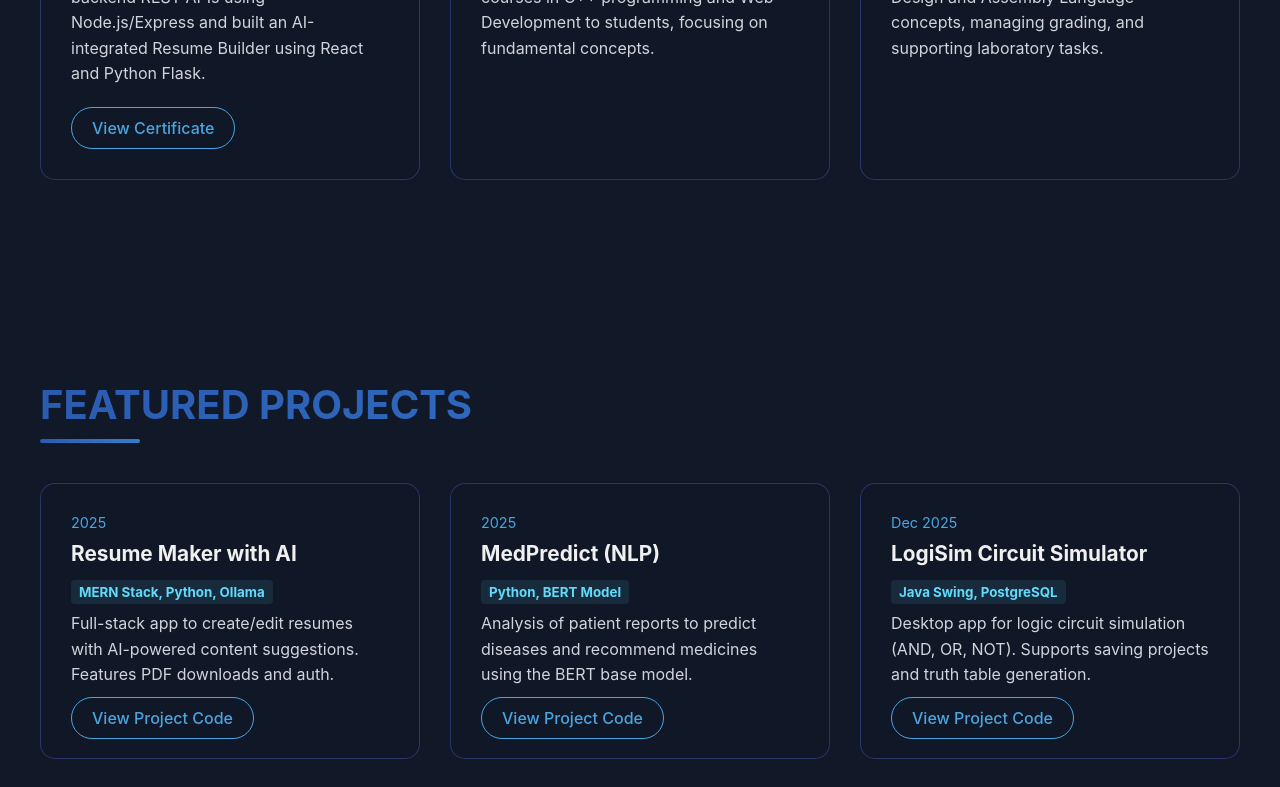
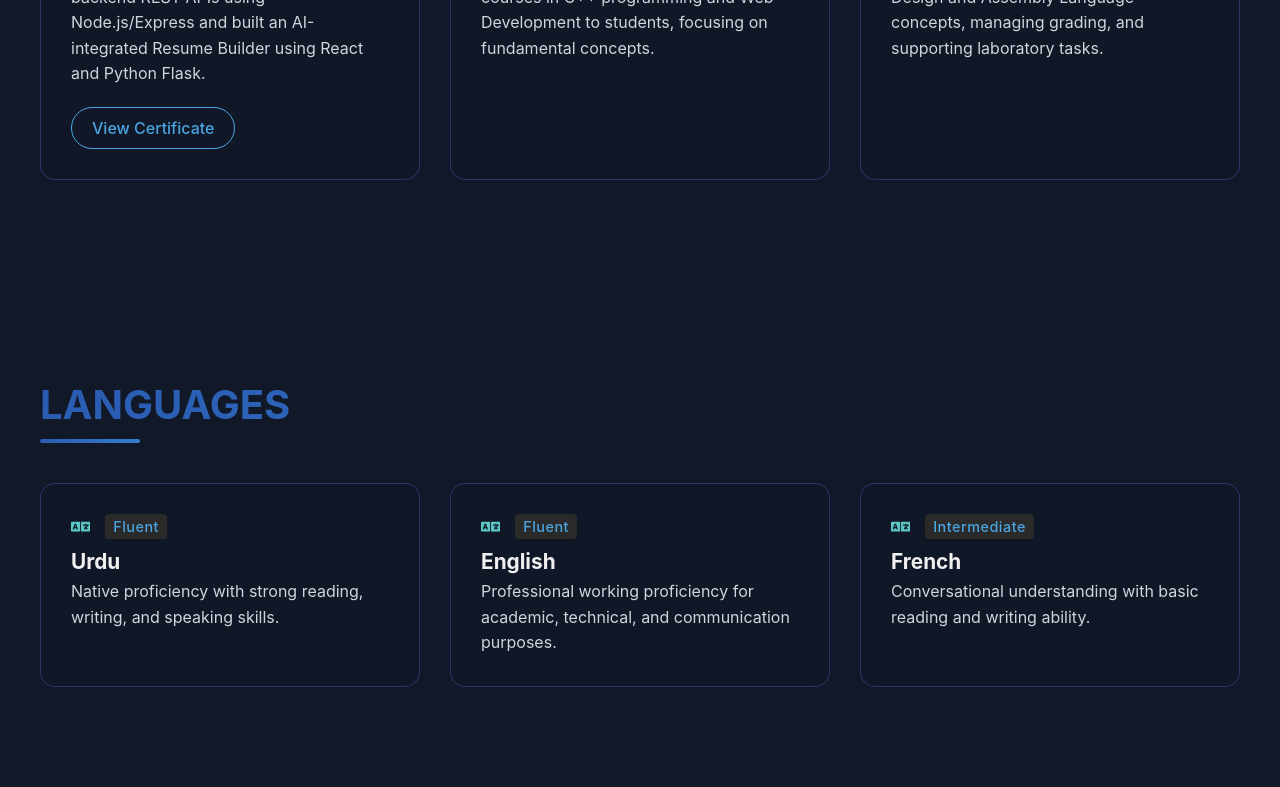
Before and after one commit to aykaimran/portfolio, a React (Create React App) app: page / in a window 1280 px wide. Shown: the part 2000-2787 px from the top of the page. Built offline with nearby package versions, Linux system fonts and the light colour scheme.

Commit message:
[Added languageSection]

```diff
--- a/src/App.css
+++ b/src/App.css
@@ -843,6 +843,7 @@ body {
   color: var(--teal-medium);
   font-size: 0.9rem;
   margin-bottom: 10px;
+  margin-left: 0;
 }
 
 .article-title {
--- /dev/null
+++ b/src/components/LanguagesSection.jsx
@@ -0,0 +1,50 @@
+import React from 'react';
+import { FaLanguage } from 'react-icons/fa';
+
+const languagesData = [
+  {
+    id: 1,
+    language: "Urdu",
+    level: "Fluent",
+    desc: "Native proficiency with strong reading, writing, and speaking skills."
+  },
+  {
+    id: 2,
+    language: "English",
+    level: "Fluent",
+    desc: "Professional working proficiency for academic, technical, and communication purposes."
+  },
+  {
+    id: 3,
+    language: "French",
+    level: "Intermediate",
+    desc: "Conversational understanding with basic reading and writing ability."
+  }
+];
+
+function LanguagesSection() {
+  return (
+    <section className="about-section" id="languages">
+      <div className="section-header">
+        <h2>LANGUAGES</h2>
+        <div className="section-underline"></div>
+      </div>
+
+      <div className="cards-grid">
+        {languagesData.map((lang) => (
+          <div key={lang.id} className="info-card">
+            <div className="card-header-line">
+              <FaLanguage className="card-icon" style={{ marginRight: '15px' }} />
+              <span className="card-date">  {lang.level}</span>
+            </div>
+
+            <h3 className="card-title">{lang.language}</h3>
+            <p className="card-desc">{lang.desc}</p>
+          </div>
+        ))}
+      </div>
+    </section>
+  );
+}
+
+export default LanguagesSection;
--- a/src/components/ProjectsSection.jsx
+++ b/src/components/ProjectsSection.jsx
@@ -1,4 +1,6 @@
 import React from 'react';
+import { FaProjectDiagram } from 'react-icons/fa';
+
 const projectsData = [
     {
         id: 1,
@@ -57,10 +59,15 @@ function ProjectsSection() {
                 <h2>FEATURED PROJECTS</h2>
                 <div className="section-underline"></div>
             </div>
-            <div className="articles-grid">
+            <div className="cards-grid">
                 {projectsData.map((project) => (
-                    <div key={project.id} className="article-card">
-                        <div className="article-date">{project.status}</div>
+                    <div key={project.id} className="info-card">
+                        <div className="card-header-line">
+                            <FaProjectDiagram className="card-icon" style={{ marginRight: '15px' }} />
+                            <span className="card-date">{project.status}</span>
+                        </div>
+
+
                         <h3 className="article-title">{project.title}</h3>
                         <div className="tech-badge-container">
                             <small className="tech-badge">{project.tech}</small>
--- a/src/pages/Portfolio.js
+++ b/src/pages/Portfolio.js
@@ -29,12 +29,12 @@
 import React from 'react';
 import HeroSection from '../components/HeroSection.jsx';
 import AboutSection from '../components/AboutSection.jsx';
-import ExperienceSection from '../components/ExperienceSection.jsx'; // New
+import ExperienceSection from '../components/ExperienceSection.jsx';
 import ProjectsSection from '../components/ProjectsSection.jsx';
-import EducationSection from '../components/EducationSection.jsx'; // New
-import AchievementsSection from '../components/AchievementsSection.jsx'; // New
+import EducationSection from '../components/EducationSection.jsx';
+import AchievementsSection from '../components/AchievementsSection.jsx';
 import ContactSection from '../components/ContactSection.jsx';
-
+import LanguagesSection from '../components/LanguagesSection.jsx';
 function Portfolio() {
     return (
         <>
@@ -43,6 +43,7 @@ function Portfolio() {
 
             {/* Grouping Work & Projects */}
             <ExperienceSection />
+             <LanguagesSection />
             <ProjectsSection />
 
             {/* Grouping Academic & Awards */}
```
Lines whose indentation alone changed are shown as unchanged.
